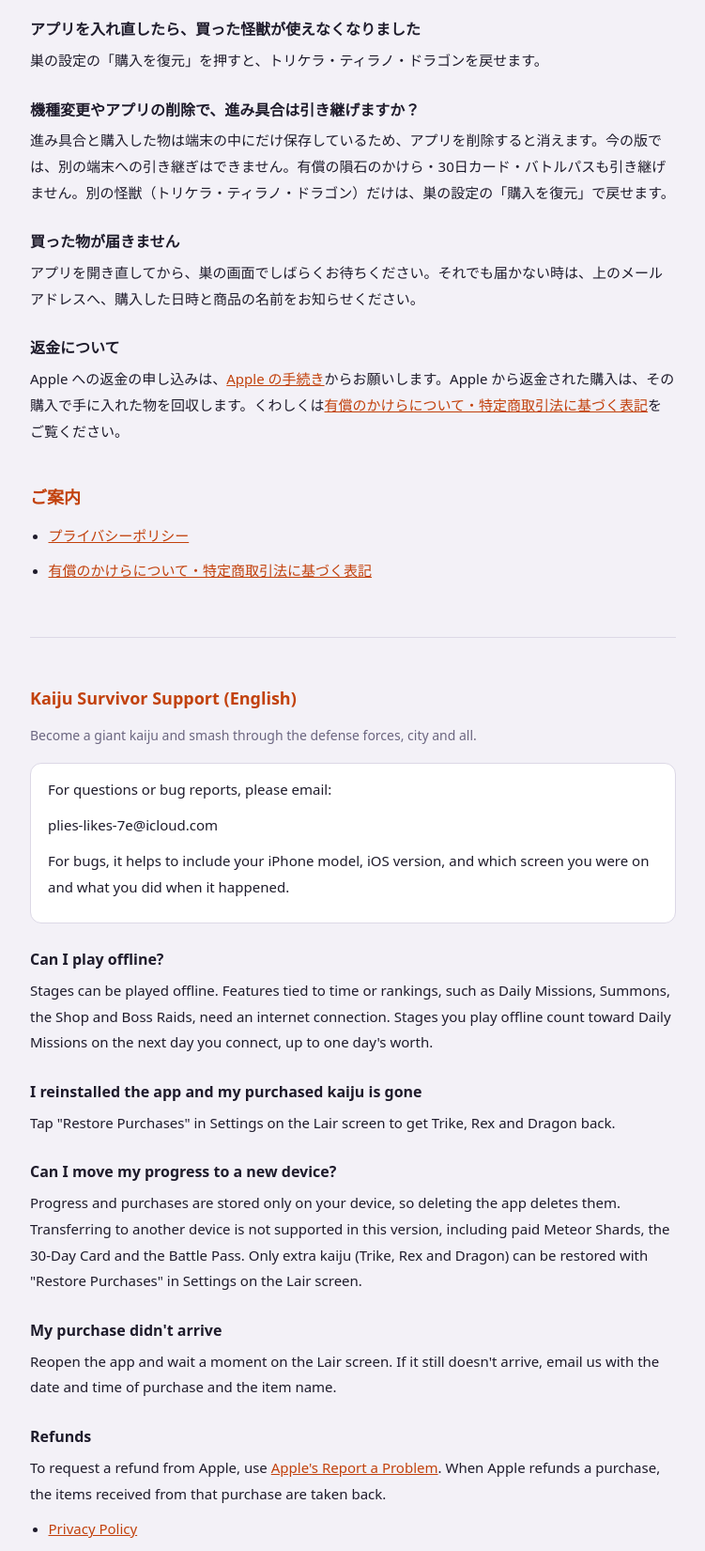
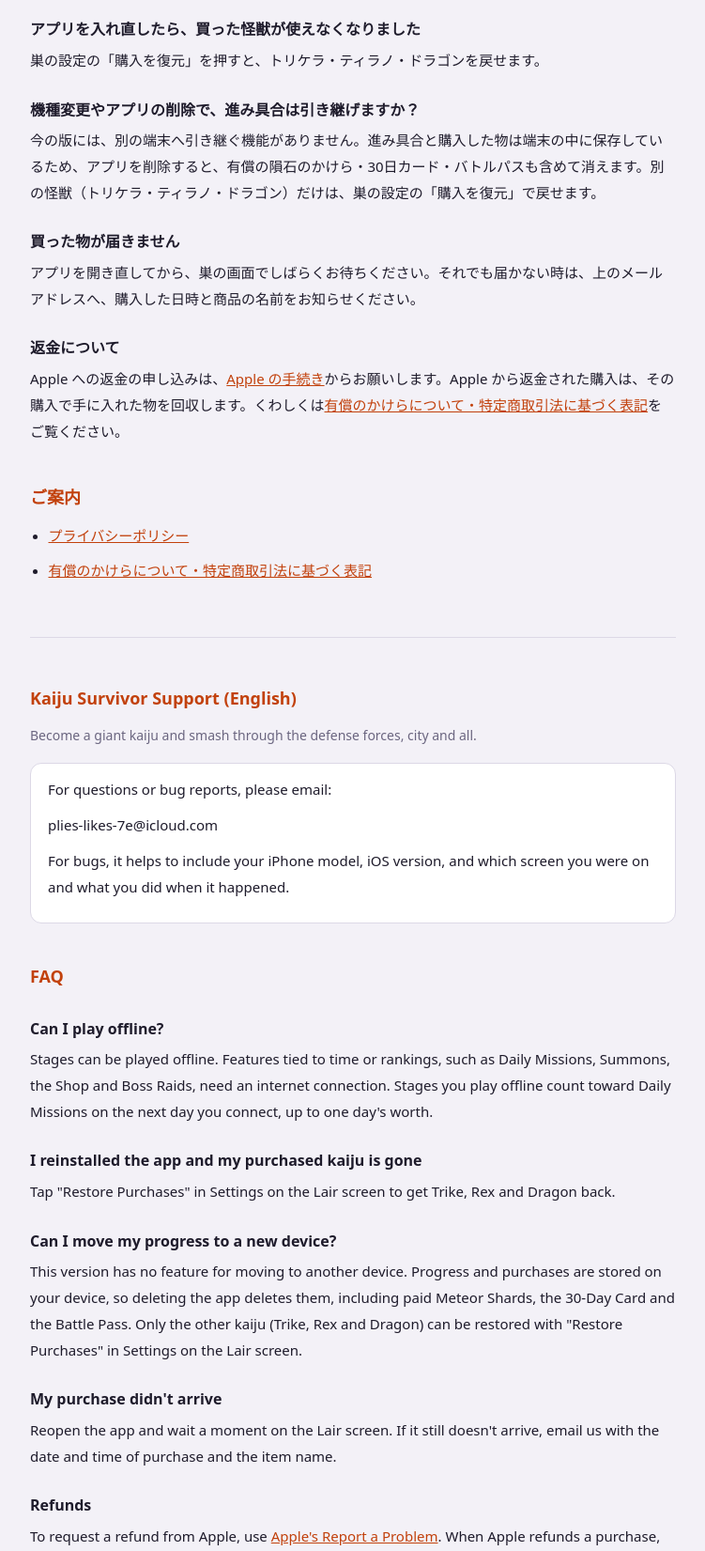
Before and after one commit to kikita-0/kaiju-survivor-support, a plain HTML site: page index.html in a window 1280 px wide. Shown: the part 580-2231 px from the top of the page at 94% size, without its empty margins (264-1015 px from the left). Drawn offline with Linux system fonts and the light colour scheme.

Commit message:
Add files via upload

```diff
--- a/index.html
+++ b/index.html
@@ -46,7 +46,7 @@ footer{margin-top:48px;padding-top:16px;border-top:1px solid var(--line);color:v
 <p>巣の設定の「購入を復元」を押すと、トリケラ・ティラノ・ドラゴンを戻せます。</p>
 
 <h3>機種変更やアプリの削除で、進み具合は引き継げますか？</h3>
-<p>進み具合と購入した物は端末の中にだけ保存しているため、アプリを削除すると消えます。今の版では、別の端末への引き継ぎはできません。有償の隕石のかけら・30日カード・バトルパスも引き継げません。別の怪獣（トリケラ・ティラノ・ドラゴン）だけは、巣の設定の「購入を復元」で戻せます。</p>
+<p>今の版には、別の端末へ引き継ぐ機能がありません。進み具合と購入した物は端末の中に保存しているため、アプリを削除すると、有償の隕石のかけら・30日カード・バトルパスも含めて消えます。別の怪獣（トリケラ・ティラノ・ドラゴン）だけは、巣の設定の「購入を復元」で戻せます。</p>
 
 <h3>買った物が届きません</h3>
 <p>アプリを開き直してから、巣の画面でしばらくお待ちください。それでも届かない時は、上のメールアドレスへ、購入した日時と商品の名前をお知らせください。</p>
@@ -70,6 +70,8 @@ footer{margin-top:48px;padding-top:16px;border-top:1px solid var(--line);color:v
   <p>For bugs, it helps to include your iPhone model, iOS version, and which screen you were on and what you did when it happened.</p>
 </div>
 
+<h2>FAQ</h2>
+
 <h3>Can I play offline?</h3>
 <p>Stages can be played offline. Features tied to time or rankings, such as Daily Missions, Summons, the Shop and Boss Raids, need an internet connection. Stages you play offline count toward Daily Missions on the next day you connect, up to one day's worth.</p>
 
@@ -77,7 +79,7 @@ footer{margin-top:48px;padding-top:16px;border-top:1px solid var(--line);color:v
 <p>Tap "Restore Purchases" in Settings on the Lair screen to get Trike, Rex and Dragon back.</p>
 
 <h3>Can I move my progress to a new device?</h3>
-<p>Progress and purchases are stored only on your device, so deleting the app deletes them. Transferring to another device is not supported in this version, including paid Meteor Shards, the 30-Day Card and the Battle Pass. Only extra kaiju (Trike, Rex and Dragon) can be restored with "Restore Purchases" in Settings on the Lair screen.</p>
+<p>This version has no feature for moving to another device. Progress and purchases are stored on your device, so deleting the app deletes them, including paid Meteor Shards, the 30-Day Card and the Battle Pass. Only the other kaiju (Trike, Rex and Dragon) can be restored with "Restore Purchases" in Settings on the Lair screen.</p>
 
 <h3>My purchase didn't arrive</h3>
 <p>Reopen the app and wait a moment on the Lair screen. If it still doesn't arrive, email us with the date and time of purchase and the item name.</p>
```
Also changed, not shown: legal.html (+2 -2 lines).
